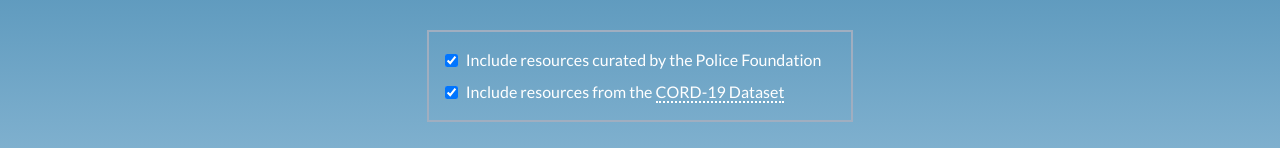
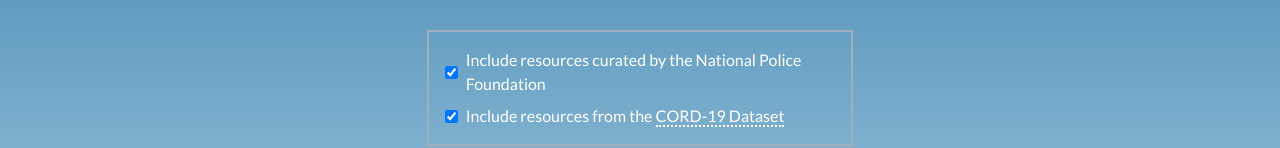
Before and after one commit to PoliceFoundation/COFRS-19, a Svelte app in the folder docker/covid-index-app/ui/: page / in a window 1280 px wide. Shown: the part 472-620 px from the top of the page. Built offline with nearby package versions, Linux system fonts and the light colour scheme.

Commit message:
Minor label change per Jim request

```diff
--- a/docker/covid-index-app/ui/src/App.svelte
+++ b/docker/covid-index-app/ui/src/App.svelte
@@ -205,7 +205,7 @@
         <div class="flex flex-col w-1/3 mt-8 border-2 border-gray-500 py-2">
           <div class="flex flex-inline items-center mt-2 mb-1 mx-4">
             <input class="mr-2 leading-tight align-middle" type="checkbox" bind:checked="{pfSource}">
-            <div class="align-middle text-white">Include resources curated by the Police Foundation</div>
+            <div class="align-middle text-white">Include resources curated by the National Police Foundation</div>
           </div>
           <div class="flex flex-inline items-center mt-1 mb-2 mx-4">
             <input class="mr-2 leading-tight align-middle" type="checkbox" bind:checked="{cord19Source}">
```
